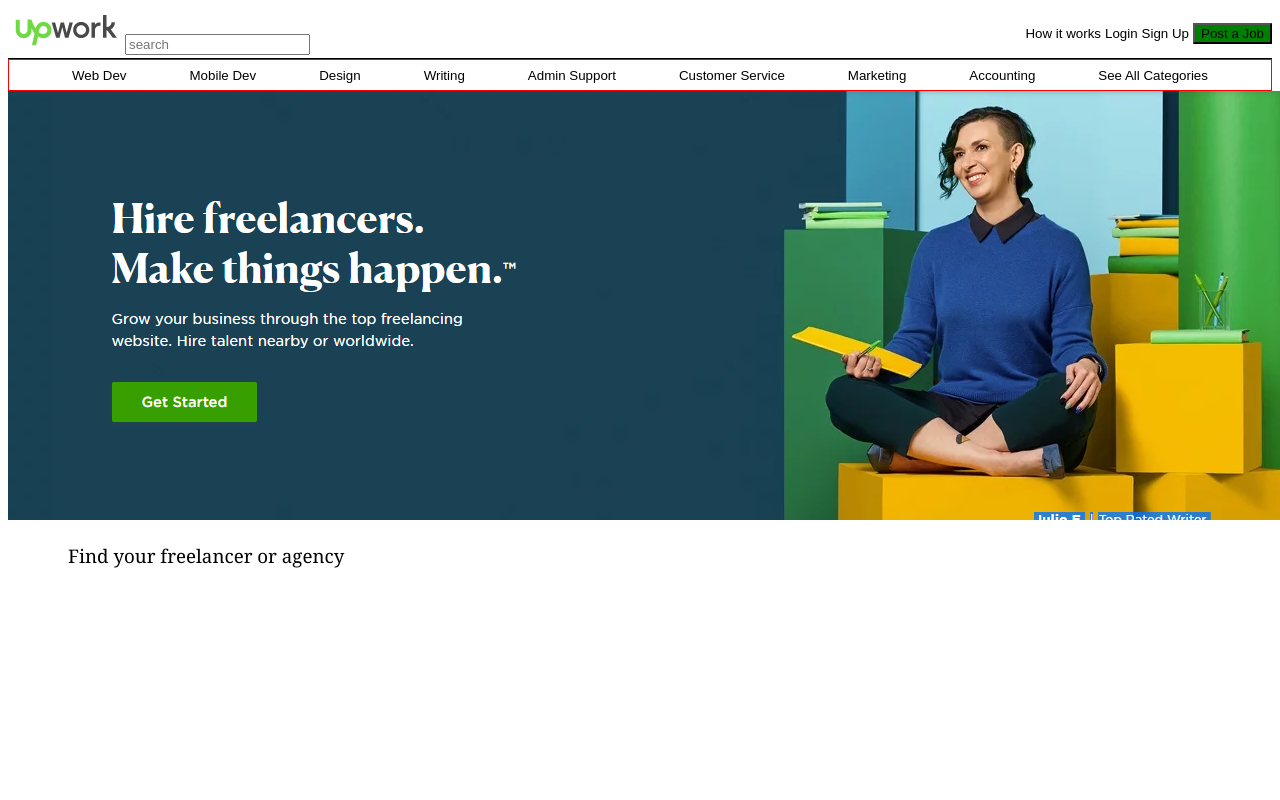
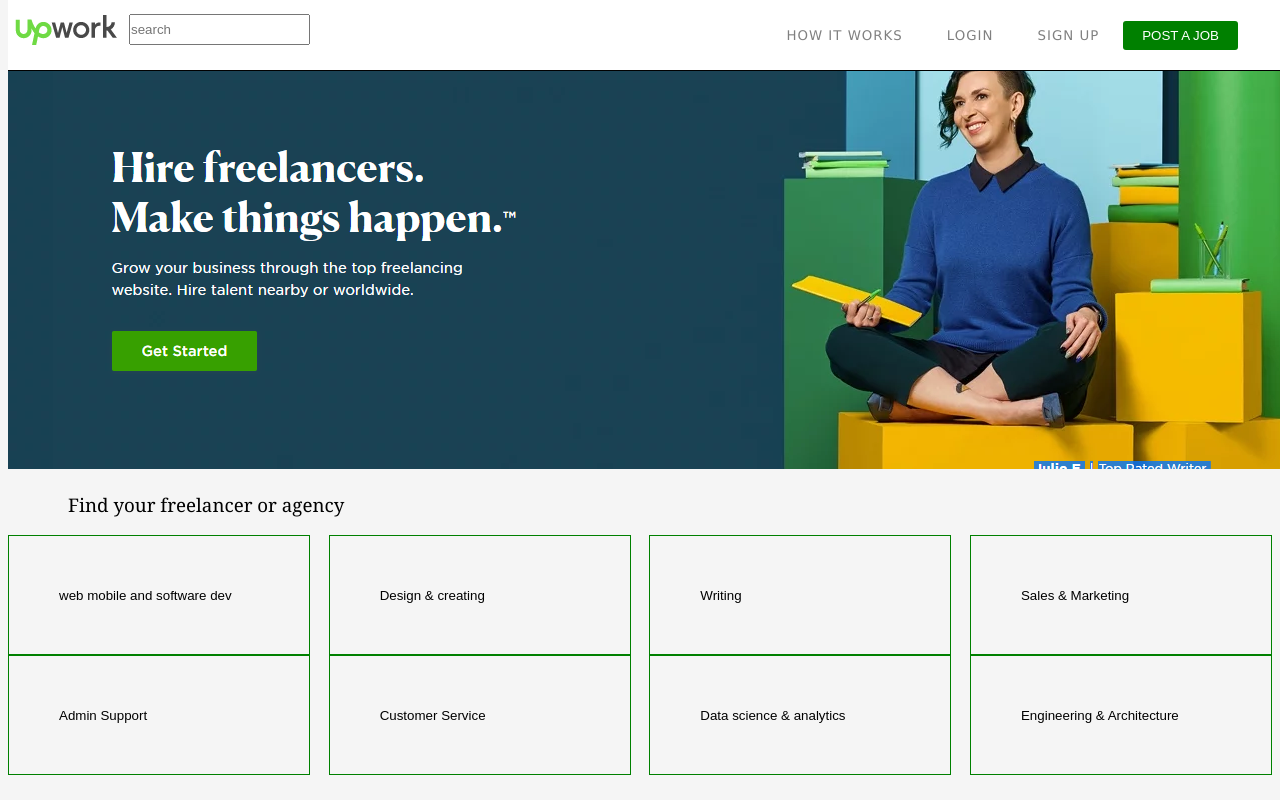
Before and after one commit to sarimbf177/Upwork-homepage, a plain HTML site: page index.html in a window 1280 px wide. Shown: the top 800 px of the page. Drawn offline with Linux system fonts and the light colour scheme.

Commit message:
added services

```diff
--- a/home.css
+++ b/home.css
@@ -1,5 +1,9 @@
+body{
+    background: whitesmoke;
+}
 .container{
     display: flex;
+    flex-wrap: wrap;
     flex-direction: column;
     justify-content: space-evenly;
     width: 100%;
@@ -10,21 +14,29 @@
     display: flex;
     justify-content: space-between;
     align-items: center;
-    height: 50px;
+    height: 70px;
+    background: white;
+    /* position: absolute; */
+    position: fixed;
+    top: 0%;
 }
-/* .logo{
-    align-items: space-between;
-    flex-direction: row;
-    justify-content: space-evenly;
-} */
+.search{
+    padding: 6px 0px;
+    position: relative;
+    bottom: 15px;
+    left: 4px;
+}
 .menubar{
     display: flex;
     flex-direction: row;
     border: 1px solid red;
     justify-content: space-evenly;
     height: 30px;
+    width: 100%;
 }
 .image{
+    display: flex;
+    flex-wrap: wrap;
     flex-basis: 100%;
 }
 .btn{
@@ -34,6 +46,11 @@
 }
 #jobbtn{
     background-color: green;
+    border-style: none;
+    border-radius: 3px;
+    outline: none;
+    padding: 7px 19px;
+    color: white;
 }
 h3{
     font-family: Georgia, 'Times New Roman', Times, serif;
@@ -42,3 +59,27 @@ h3{
 #heading{
     margin-left: 60px;
 }
+.services{
+    display: flex;
+    flex-wrap: wrap;
+    width: 100%;
+    flex-direction: row;
+    justify-content: space-between;
+    align-items: center;
+}
+.srvcbtn{
+    padding: 50px;
+    border: 1px solid green;
+    width: 200px;
+}
+.navi{
+    padding: 20px;
+    font-family: Verdana, Geneva, Tahoma, sans-serif;
+    font-weight: 500;
+    color: gray;
+    letter-spacing: 1px;
+}
+.navigation{
+    position: relative;
+    right: 50px;
+}
--- a/index.html
+++ b/index.html
@@ -9,19 +9,21 @@
 </head>
 <body>
     <div class="container">
-        <div class="header">
+        <header>
+            <div class="header">
 
                 <div class="logo">
                      <img src="images/upwork logo.png" alt="logo"/>
                      <input type="search" placeholder="search" name="search" class="search"/>
                 </div>
             <div class="navigation">
-                <button class="btn">How it works</button>
-                <button class="btn">Login</button>
-                <button class="btn">Sign Up</button>
-                <button id="jobbtn">Post a Job</button>
+                <button class="btn navi">HOW IT WORKS</button>
+                <button class="btn navi">LOGIN</button>
+                <button class="btn navi">SIGN UP</button>
+                <button id="jobbtn">POST A JOB</button>
             </div>
         </div>
+    </header>
         <div class="menubar">
             <button class="btn">Web Dev</button>
             <button class="btn">Mobile Dev</button>
@@ -34,11 +36,21 @@
             <button class="btn">See All Categories</button>
         </div>
         <div class="image">
-            <img src="images/upwork.png" alt="slider"/>
+            <div><img src="images/upwork.png" alt="slider"/></div>
         </div>
         <div id="heading">
             <h3>Find your freelancer or agency</h3>
         </div>
+        <div class="services">
+            <div class="srvcbtn"><button class="btn">web mobile and software dev</button></div>
+            <div class="srvcbtn"><button class="btn">Design & creating</button></div>
+            <div class="srvcbtn"><button class="btn">Writing</button></div>
+            <div class="srvcbtn"><button class="btn">Sales & Marketing</button></div>
+            <div class="srvcbtn"><button class="btn">Admin Support</button></div>
+            <div class="srvcbtn"><button class="btn">Customer Service</button></div>
+            <div class="srvcbtn"><button class="btn">Data science & analytics</button></div>
+            <div class="srvcbtn"><button class="btn">Engineering & Architecture</button></div>
+        </div>
     </div>
 </body>
 </html>
```
